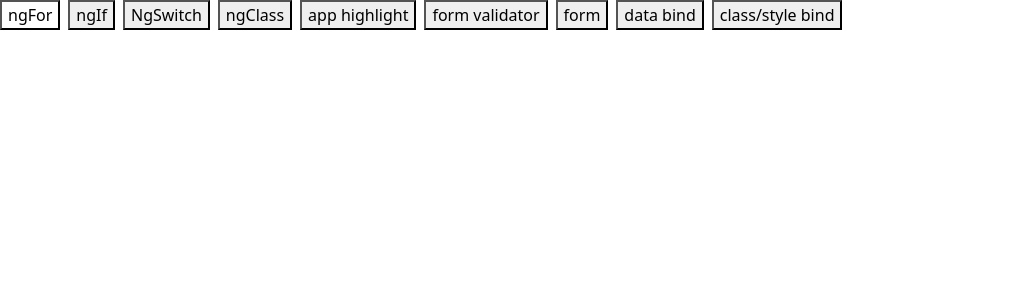
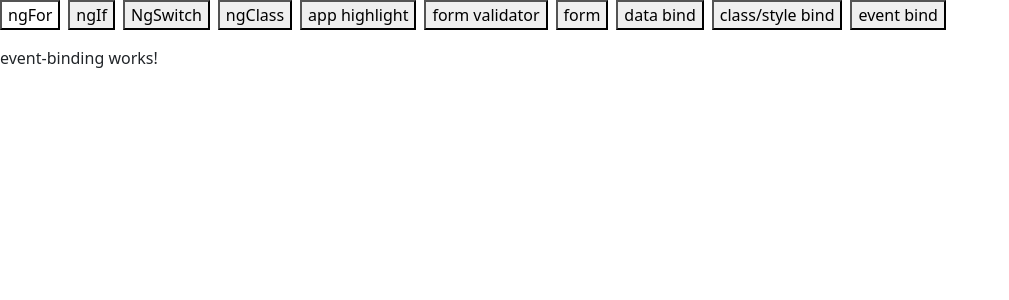
Before and after one commit to victorgiuliano2162/angular-loiane, an Angular app in the folder learning/curso-angular/: page /eventbinding in a window 1280 px wide. Before the commit this address led to /. Shown: the top 300 px of the page, without its empty margins (0-1009 px from the left). Built offline with nearby package versions, Linux system fonts and the light colour scheme.

Commit message:
event binding component

```diff
--- a/learning/curso-angular/src/app/app-routing.module.ts
+++ b/learning/curso-angular/src/app/app-routing.module.ts
@@ -8,6 +8,7 @@ import { AppComponent } from './app.component';
 import { FormComponent } from './components/form/form.component';
 import { DatabindComponent } from './components/databind/databind.component';
 import { ClassStyleBindingComponent } from './components/class-style-binding/class-style-binding.component';
+import { EventBindingComponent } from './components/event-binding/event-binding.component';
 
 const routes: Routes = [
   {
@@ -41,6 +42,10 @@ const routes: Routes = [
   {
     path: 'classStyleBinding',
     component: ClassStyleBindingComponent
+  },
+  {
+    path: 'eventbinding',
+    component: EventBindingComponent
   }
 
 ];
--- a/learning/curso-angular/src/app/app.component.html
+++ b/learning/curso-angular/src/app/app.component.html
@@ -11,6 +11,7 @@
         <button routerLink="form">form</button>
         <button routerLink="databind">data bind</button>
         <button routerLink="classStyleBinding">class/style bind</button>
+        <button routerLink="eventbinding">event bind</button>
       </span>
 
   </p>
--- a/learning/curso-angular/src/app/app.module.ts
+++ b/learning/curso-angular/src/app/app.module.ts
@@ -13,6 +13,7 @@ import { MaterialModule } from './material/material.module';
 import { CursosService } from './services/cursos.service';
 import { DatabindComponent } from './components/databind/databind.component';
 import { ClassStyleBindingComponent } from './components/class-style-binding/class-style-binding.component';
+import { EventBindingComponent } from './components/event-binding/event-binding.component';
 
 @NgModule({
   declarations: [
@@ -24,6 +25,7 @@ import { ClassStyleBindingComponent } from './components/class-style-binding/cla
     FormComponent,
     DatabindComponent,
     ClassStyleBindingComponent,
+    EventBindingComponent,
   ],
   imports: [BrowserModule, AppRoutingModule, FormsModule, MaterialModule],
   providers: [ CursosService ],
--- /dev/null
+++ b/learning/curso-angular/src/app/components/event-binding/event-binding.component.html
@@ -0,0 +1 @@
+<p>event-binding works!</p>
```
Also changed, not shown: learning/curso-angular/src/app/components/event-binding/event-binding.component.ts (added, +10 -0 lines), learning/curso-angular/src/app/components/event-binding/event-binding.component.css (added), 1 other file (tests, documents, lock files or other folders).
